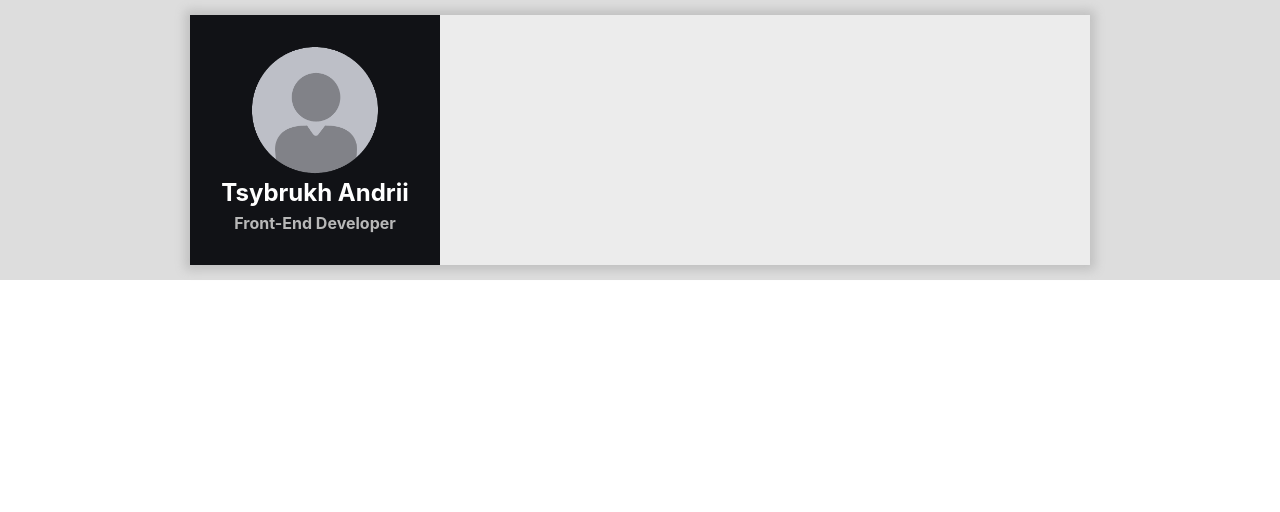
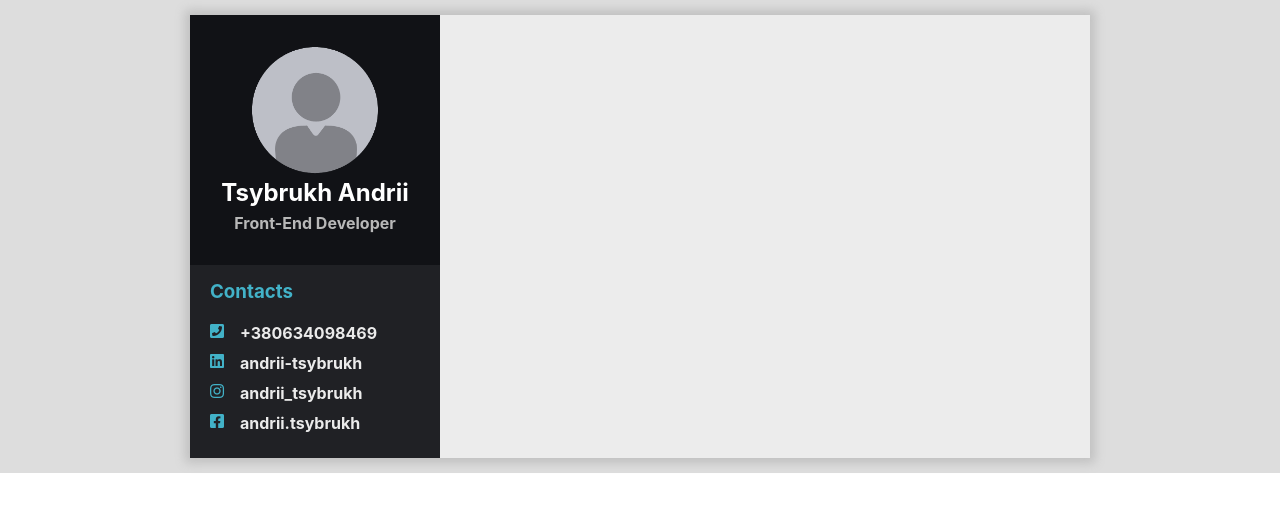
Before and after one commit to AndriiTsybrukh/homepage, a React (Create React App) app: page / in a window 1280 px wide. Shown: the top 512 px of the page. Built offline with nearby package versions, Linux system fonts and the light colour scheme.

Commit message:
Add short info with contacts

```diff
--- /dev/null
+++ b/src/contacts/ContactString.css
@@ -0,0 +1,17 @@
+.contact-string {
+  display: flex;
+  flex-direction: row;
+  align-items: center;
+
+}
+
+.contact-text {
+  color: rgb(235, 235, 235);
+  margin: 5px;
+}
+
+.contact-icon {
+  color: #42B2C8;
+  width: 25px;
+  height: 25px;
+}
--- /dev/null
+++ b/src/contacts/ContactString.js
@@ -0,0 +1,15 @@
+import React from 'react';
+import './ContactString.css';
+
+const ContactString = ({icon, text}) => {
+  return (
+    <div className="contact-string">
+      <div className="contact-icon">
+        <i className={icon} aria-hidden="true" />
+      </div>
+      <h4 className="contact-text">{text}</h4>
+    </div>
+    );
+}
+
+export default ContactString;
--- /dev/null
+++ b/src/contacts/Contacts.css
@@ -0,0 +1,6 @@
+.contacts-container {
+  display: flex;
+  justify-content: flex-start;
+  flex-direction: column;
+  align-items: flex-start;
+}
--- /dev/null
+++ b/src/contacts/Contacts.js
@@ -0,0 +1,28 @@
+import React from 'react';
+import './Contacts.css';
+import ContactString from './ContactString';
+
+const contactsContainer = [
+  {icon: "fas fa-phone-square", text: "+380634098469"},
+  {icon: "fab fa-linkedin", text: "andrii-tsybrukh"},
+  {icon: "fab fa-instagram", text: "andrii_tsybrukh"},
+  {icon: "fab fa-facebook-square", text: "andrii.tsybrukh"}
+];
+
+const Contacts = () => (
+  <div className="contacts">
+    <h3>Contacts</h3>
+    <div className="contacts-container">
+      {contactsContainer.map((props, index) => (
+          <ContactString
+            icon={props.icon}
+            text={props.text}
+            key = {`${props.text}-${index}`}
+         />
+        ))
+      }
+    </div>
+  </div>
+);
+
+export default Contacts;
--- a/src/main/Main.js
+++ b/src/main/Main.js
@@ -1,10 +1,12 @@
 import React from 'react';
 import './Main.css';
 import PhotoBlock from './photo_block/PhotoBlock';
+import ShortInfo from '../short_info/ShortInfo';
 
 const Main = () => (
     <div className="main-body">
       <PhotoBlock />
+      <ShortInfo />
     </div>
 );
 
--- a/src/main/photo_block/PhotoBlock.js
+++ b/src/main/photo_block/PhotoBlock.js
@@ -2,7 +2,7 @@ import React from 'react';
 import './PhotoBlock.css';
 import Photo from '../../images/photo.png';
 
-const photoBlock = () => (
+const PhotoBlock = () => (
   <div className="photo-container">
     <img
       className="photo"
@@ -14,4 +14,4 @@ const photoBlock = () => (
   </div>
 );
 
-export default photoBlock;
+export default PhotoBlock;
--- /dev/null
+++ b/src/short_info/ShortInfo.css
@@ -0,0 +1,10 @@
+.info-container {
+  grid-area: short-info;
+  background-color: #202125;
+  padding: 0 20px 20px;
+}
+
+.info-container h3 {
+  color: #42B2C8;
+  margin: 15px 0;
+}
--- /dev/null
+++ b/src/short_info/ShortInfo.js
@@ -0,0 +1,11 @@
+import React from 'react';
+import './ShortInfo.css';
+import Contacts from '../contacts/Contacts';
+
+const ShortInfo = () => (
+  <div className="info-container">
+    <Contacts />
+  </div>
+);
+
+export default ShortInfo;
```
